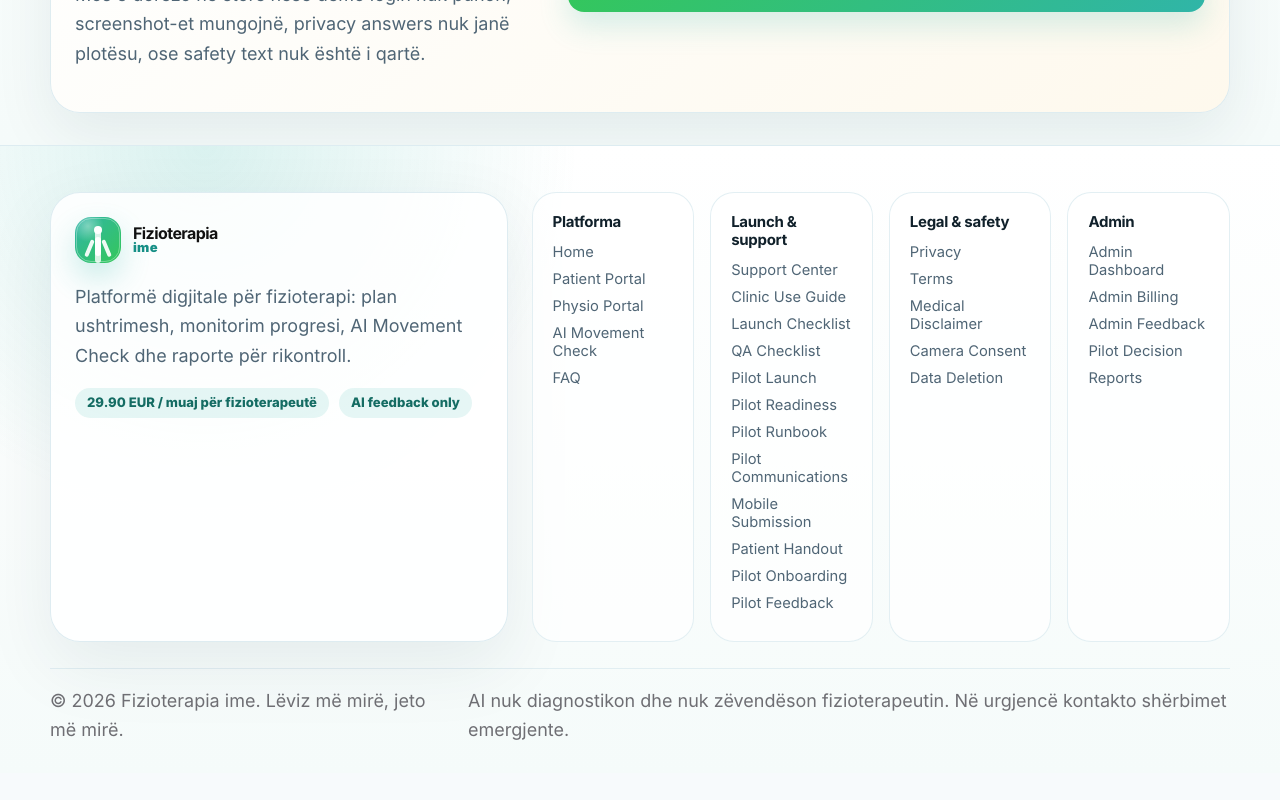
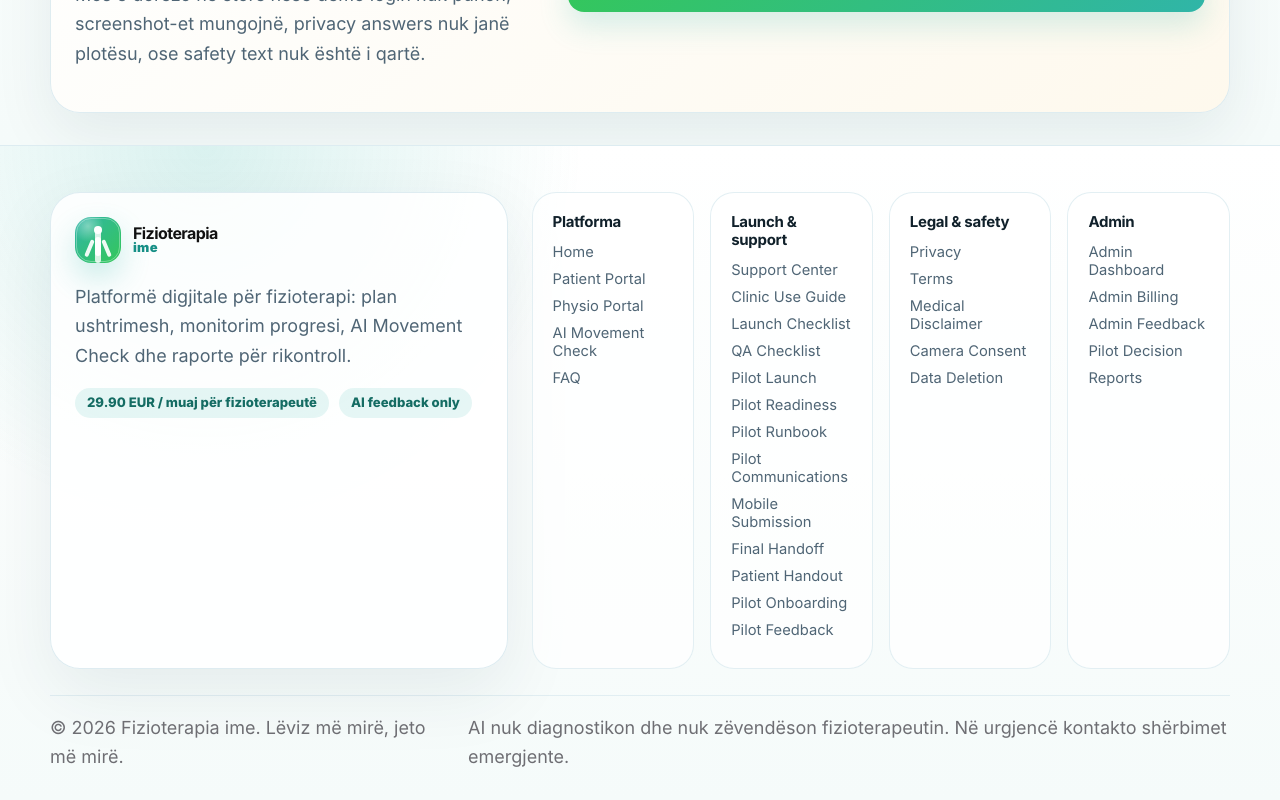
Before and after one commit to diellzarabushaj-source/FIZIOTERAPIA-IME, a Next.js app: page /mobile-submission in a window 1280 px wide. Shown: the part 2092-2892 px from the top of the page. Before the commit the page ends 2865 px from the top, so only its background shows below. Built offline with nearby package versions, Linux system fonts and the light colour scheme; no server answers.

Commit message:
Add final handoff to footer

```diff
--- a/components/SiteFooter.tsx
+++ b/components/SiteFooter.tsx
@@ -23,6 +23,7 @@ const footerSections = [
       ["Pilot Runbook", "/pilot-runbook"],
       ["Pilot Communications", "/pilot-communications"],
       ["Mobile Submission", "/mobile-submission"],
+      ["Final Handoff", "/final-handoff"],
       ["Patient Handout", "/patient-handout"],
       ["Pilot Onboarding", "/pilot-onboarding"],
       ["Pilot Feedback", "/pilot-feedback"],
```
